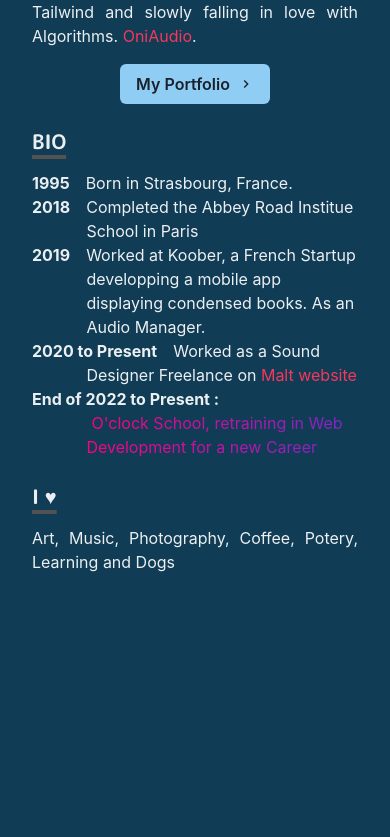
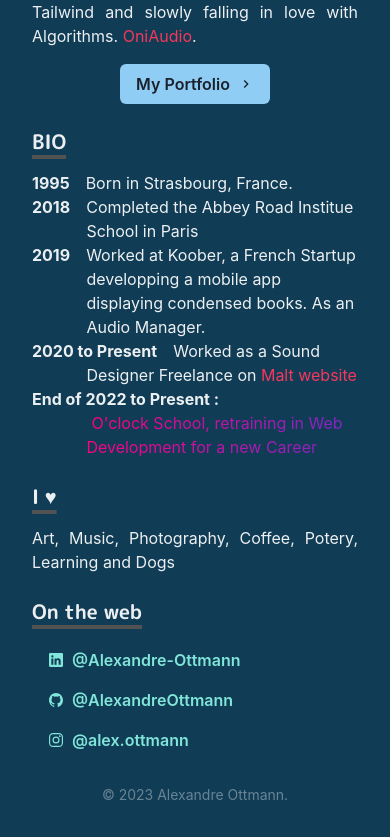
Before and after one commit to AlexandreOttmann/Dev-Portfolio, a Next.js app: page / in a window 390 px wide. Shown: the part 551-1388 px from the top of the page. Before the commit the page ends 1181 px from the top, so only its background shows below. Built offline with nearby package versions, Linux system fonts and the light colour scheme.

Commit message:
solved navbar issues with links on mobile / Add social links / Add icons

```diff
--- /dev/null
+++ b/components/footer.js
@@ -0,0 +1,11 @@
+import { Box } from '@chakra-ui/react'
+
+const Footer = () => {
+  return (
+    <Box align="center" opacity={0.4} fontSize="sm">
+      &copy; {new Date().getFullYear()} Alexandre Ottmann.
+    </Box>
+  )
+}
+
+export default Footer
--- a/components/layouts/main.js
+++ b/components/layouts/main.js
@@ -2,7 +2,7 @@ import Head from 'next/head'
 import Navbar from '../navbar.js'
 import VideoHeader from '../videoHeader.js'
 import { Box, Container } from '@chakra-ui/react'
-
+import Footer from '../footer'
 
 const Main = ({ children, router }) => {
 
@@ -23,7 +23,10 @@ const Main = ({ children, router }) => {
       <Container
         maxW="container.md"
         pt={14}>
+
         {children}
+
+        <Footer />
       </Container>
     </Box >
   )
--- a/components/navbar.js
+++ b/components/navbar.js
@@ -1,3 +1,4 @@
+import { forwardRef } from 'react'
 import Logo from './logo'
 import NextLink from 'next/link'
 import {
@@ -10,13 +11,13 @@ import {
   Menu,
   MenuItem,
   MenuList,
-  MenuLink,
   MenuButton,
   IconButton,
   useColorModeValue
 } from '@chakra-ui/react'
 import { HamburgerIcon } from '@chakra-ui/icons'
 import ThemeToggleButton from './theme-toggle-button.js'
+import { IoLogoGithub } from 'react-icons/io5'
 
 const LinkItem = ({ href, path, target, children, ...props }) => {
   const active = path === href
@@ -38,8 +39,9 @@ const LinkItem = ({ href, path, target, children, ...props }) => {
     </Link>
   )
 }
-
-
+const MenuLink = forwardRef((props, ref) => (
+  <Link ref={ref} as={NextLink} {...props} />
+))
 const Navbar = props => {
   const { path } = props
 
@@ -77,7 +79,11 @@ const Navbar = props => {
             Blog
           </LinkItem>
 
-          <LinkItem href="https://github.com/AlexandreOttmann" as={Link} target="_blank">
+          <LinkItem href="https://github.com/AlexandreOttmann" as={Link} target="_blank" display="inline-flex"
+            alignItems="center"
+            style={{ gap: 4 }}
+            pl={2}>
+            <IoLogoGithub />
             My Github
           </LinkItem>
 
@@ -85,7 +91,7 @@ const Navbar = props => {
         <Box flex={1} align="right">
           <ThemeToggleButton />
           <Box ml={2} display={{ base: 'inline-block', md: 'none' }}>
-            <Menu>
+            <Menu isLazy id="navbar-menu">
               <MenuButton as={IconButton} icon={<HamburgerIcon />} variant="outline" aria-label="Options" />
               <MenuList>
                 <MenuItem as={MenuLink} href="/">
@@ -97,14 +103,15 @@ const Navbar = props => {
                 <MenuItem as={MenuLink} href="/blog">
                   Blog
                 </MenuItem>
-                {/* <MenuItem as={MenuLink} href="/">
-                  Uses
-                </MenuItem> */}
+
                 <MenuItem
                   as={Link}
                   href="https://github.com/AlexandreOttmann"
+                  style={{ gap: 5 }}
                 >
                   My Github
+                  <IoLogoGithub />
+
                 </MenuItem>
               </MenuList>
             </Menu>
--- a/package.json
+++ b/package.json
@@ -22,6 +22,7 @@
     "postcss": "^8.4.21",
     "react": "^18.2.0",
     "react-dom": "^18.2.0",
+    "react-icons": "^4.7.1",
     "tailwindcss": "^3.2.4"
   },
   "devDependencies": {
--- a/pages/index.js
+++ b/pages/index.js
@@ -1,5 +1,6 @@
 import NextLink from 'next/link'
-import { Button, Text, Container, Box, Heading, Image, useColorModeValue, Link } from "@chakra-ui/react"
+import { Button, Text, Container, Box, Heading, Image, useColorModeValue, Link, List, ListItem } from "@chakra-ui/react"
+import { IoLogoInstagram, IoLogoGithub, IoLogoLinkedin } from 'react-icons/io5'
 import { ChevronRightIcon } from '@chakra-ui/icons'
 import Layout from '../components/layouts/article'
 import Section from "../components/section"
@@ -77,6 +78,52 @@ const Page = () => {
             Art, Music, Photography, Coffee, Potery, Learning and Dogs
           </Paragraph>
         </Section>
+
+
+        <Section delay={0.3}>
+          <Heading as="h3" variant="section-title">
+            On the web
+          </Heading>
+          <List>
+            <ListItem>
+              <Link href="https://www.linkedin.com/in/alexandre-ottmann/" target="_blank">
+                <Button
+                  variant="ghost"
+                  colorScheme="teal"
+                  leftIcon={<IoLogoLinkedin />}
+                >
+                  @Alexandre-Ottmann
+                </Button>
+              </Link>
+            </ListItem>
+            <ListItem>
+              <Link href="https://github.com/AlexandreOttmann" target="_blank">
+                <Button
+                  variant="ghost"
+                  colorScheme="teal"
+                  leftIcon={<IoLogoGithub />}
+                >
+                  @AlexandreOttmann
+                </Button>
+              </Link>
+            </ListItem>
+
+
+            <ListItem>
+              <Link href="https://instagram.com/alex.ottmann" target="_blank">
+                <Button
+                  variant="ghost"
+                  colorScheme="teal"
+                  leftIcon={<IoLogoInstagram />}
+                >
+                  @alex.ottmann
+                </Button>
+              </Link>
+            </ListItem>
+          </List>
+        </Section>
+
+
       </Container>
     </Layout>
 
```
Also changed, not shown: 1 other file (tests, documents, lock files or other folders).
